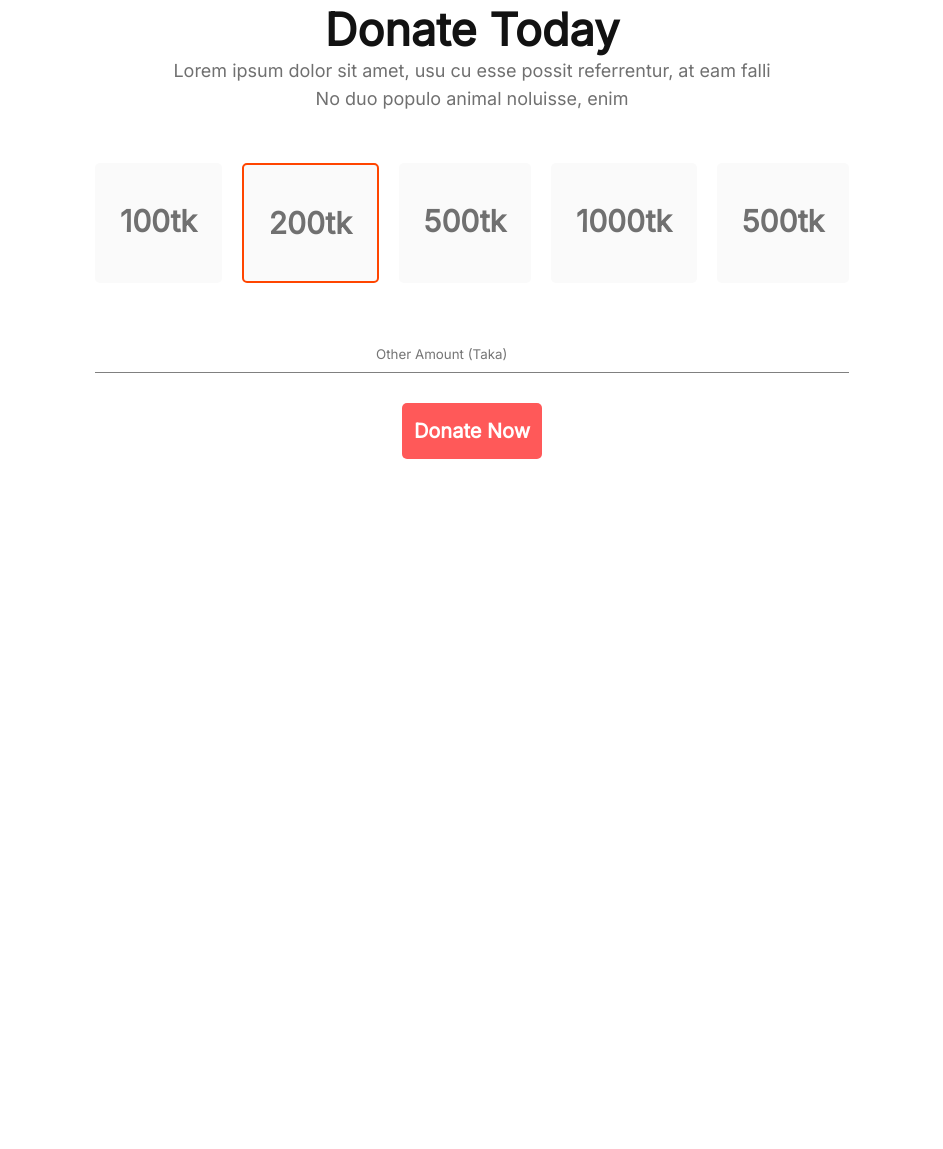
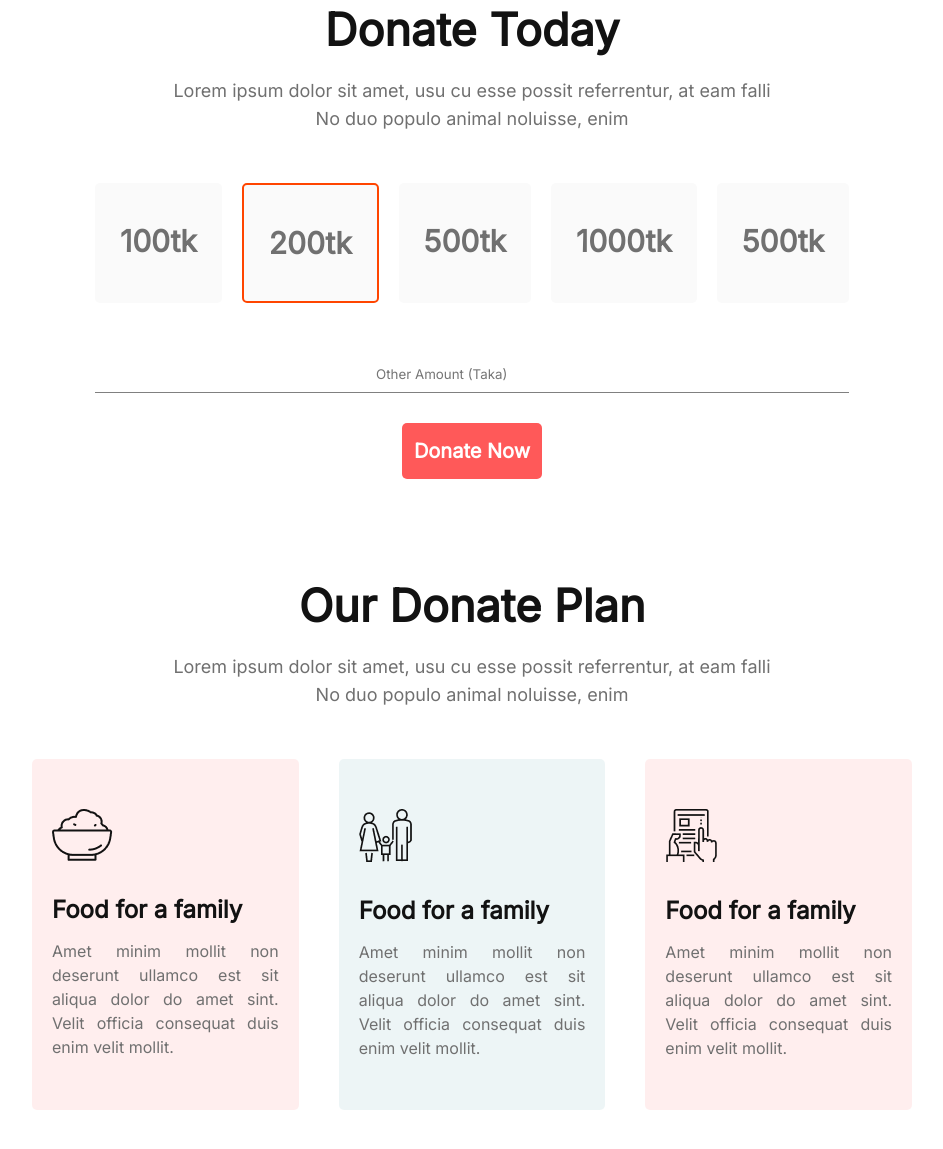
Before and after one commit to yasin2514/donate-today, a plain HTML site: page index.html in a window 1280 px wide. Shown: the part 897-2046 px from the top of the page, without its empty margins (168-1111 px from the left). Before the commit the page ends 1356 px from the top, so only its background shows below. Drawn offline with Linux system fonts and the light colour scheme.

Commit message:
donate plan  section  done

```diff
--- a/index.html
+++ b/index.html
@@ -10,7 +10,8 @@
 </head>
 
 <body>
-    <header>
+    <!-- header start -->
+    <header class="text-center">
         <h1 class="header-title margin-b-20">Let’s Help Those Who Are <br>
             More In Need</h1>
         <p class="header-text margin-b-30">Lorem ipsum dolor sit amet, usu cu esse possit referrentur, at eam falli <br>
@@ -18,9 +19,11 @@
             noluisse, enim</p>
         <button class="btn">Donate Now</button>
     </header>
+    <!-- main start -->
     <main>
+        <!-- donate section -->
         <section class="donate-section margin-t-100">
-            <h2 class="section-title">Donate Today</h2>
+            <h2 class="section-title margin-b-20">Donate Today</h2>
             <p class="section-text margin-b-50">Lorem ipsum dolor sit amet, usu cu esse possit referrentur, at eam
                 falli <br> No duo populo animal noluisse, enim</p>
             <div class="donate-money">
@@ -45,7 +48,30 @@
                 <input type="text" name="" id="" placeholder="Other Amount (Taka)">
             </div>
             <button class="btn">Donate Now</button>
+        </section>
+        <!-- donate plan section -->
+        <section class="section text-center">
+            <h2 class="section-title margin-b-20">Our Donate Plan</h2>
+            <p class="section-text margin-b-50">Lorem ipsum dolor sit amet, usu cu esse possit referrentur, at eam
+                falli <br> No duo populo animal noluisse, enim</p>
+            <div class="donate-plan-cards">
+                <div class="card card-color-1">
+                    <img src="images/icons/food.png" alt="" class="margin-b-30">
+                    <h4 class="card-title margin-b-15 ma">Food for a family</h4>
+                    <p class="card-text">Amet minim mollit non deserunt ullamco est sit aliqua dolor do amet sint. Velit officia consequat duis enim velit mollit.</p>
+                </div>
+                <div class="card card-color-2">
+                    <img src="images/icons/shelter.png" alt="" class="margin-b-30">
+                    <h4 class="card-title margin-b-15 ma">Food for a family</h4>
+                    <p class="card-text">Amet minim mollit non deserunt ullamco est sit aliqua dolor do amet sint. Velit officia consequat duis enim velit mollit.</p>
+                </div>
+                <div class="card card-color-1">
+                    <img src="images/icons/Frame-1.png" class="margin-b-30">
+                    <h4 class="card-title margin-b-15 ma">Food for a family</h4>
+                    <p class="card-text">Amet minim mollit non deserunt ullamco est sit aliqua dolor do amet sint. Velit officia consequat duis enim velit mollit.</p>
+                </div>
 
+            </div>
 
 
         </section>
--- a/styles/style.css
+++ b/styles/style.css
@@ -6,6 +6,7 @@
     padding: 0;
 }
 
+/* margin */
 .margin-t-100 {
     margin-top: 100px;
 }
@@ -30,9 +31,22 @@
     margin-bottom: 50px;
 }
 
+/* text */
+.text-center {
+    text-align: center;
+}
+
+.text-justify {
+    text-align: justify;
+}
+/* color */
+.orangered {
+    color: orangered;
+}
+
 /* header-start */
 header {
-    background-image: url("../images/donation1.jpg"), linear-gradient(rgba(0, 0, 0, 0.3), rgba(0, 0, 0, 0.3));
+    background-image: url("../images/donation1.jpg"), linear-gradient(rgba(0, 0, 0, 0.4), rgba(0, 0, 0, 0.4));
     background-blend-mode: overlay;
     height: 100vh;
     background-repeat: no-repeat;
@@ -41,7 +55,6 @@ header {
     flex-direction: column;
     justify-content: center;
     align-items: center;
-    text-align: center;
     color: white;
 }
 
@@ -78,6 +91,11 @@ main {
     align-items: center;
 }
 
+.section {
+    margin: 100px 200px;
+    /* border: 1px solid red; */
+}
+
 .section-title {
     font-weight: 700;
     font-size: 45px;
@@ -109,15 +127,14 @@ main {
     background: #FAFAFA;
     border-radius: 5px;
     padding: 40px 25px;
-    margin-bottom:60px ;
+    margin-bottom: 60px;
 
 }
-.money-orange{
+
+.money-orange {
     border: 2px solid orangered;
 }
-.orangered{
-    color: orangered;
-}
+
 .money-title {
     font-weight: 700;
     font-size: 30px;
@@ -125,12 +142,49 @@ main {
     color: #707070;
     text-align: center;
 }
-.money-input{
+
+.money-input {
     border-bottom: 1px solid gray;
     width: 100%;
 }
-.money-input input{
+
+.money-input input {
     border: 0;
     margin-bottom: 10px;
 
 }
+
+/* donate plan section */
+.donate-plan-cards {
+    display: flex;
+    gap: 40px;
+    justify-content: space-between;
+}
+
+.card {
+    padding: 50px 20px;
+    text-align: justify;
+    background-color: #e4e4e4;
+    border-radius: 5px;
+}
+.card-color-1{
+    background: rgba(255, 89, 89, 0.1);
+
+}
+.card-color-2{
+    background: rgba(79, 157, 166, 0.1);
+}
+
+.card-title {
+    font-weight: 600;
+    font-size: 24px;
+    color: #121212;
+
+}
+
+.card-text {
+    font-weight: 400;
+    font-size: 16px;
+    line-height: 24px;
+    color: #707070;
+}
```
